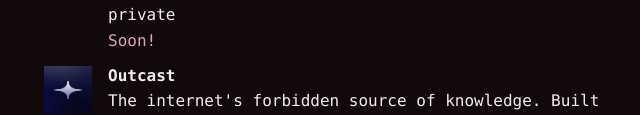
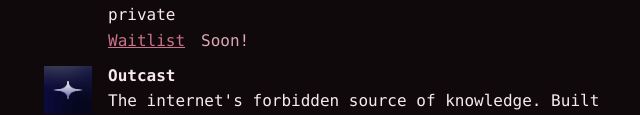
Before and after one commit to ryanairnoflylist/rnfl-site, a plain HTML site: page index.html in a window 1280 px wide. Shown: the part 1203-1318 px from the top of the page, without its empty margins (316-956 px from the left). Drawn offline with Linux system fonts and the light colour scheme.

Commit message:
Add Punch waitlist link

```diff
--- a/index.html
+++ b/index.html
@@ -111,6 +111,7 @@
                     <h3 class="name">Punch</h3>
                     <p>An AI agent based on Pi, that lives in your Discord server/DMs, designed to be self-hostable and private</p>
                     <div class="links">
+                        <a href="https://punch.rnfl.net/waitlist">Waitlist</a>
                         <span class="status">Soon!</span>
                     </div>
                 </div>
```
